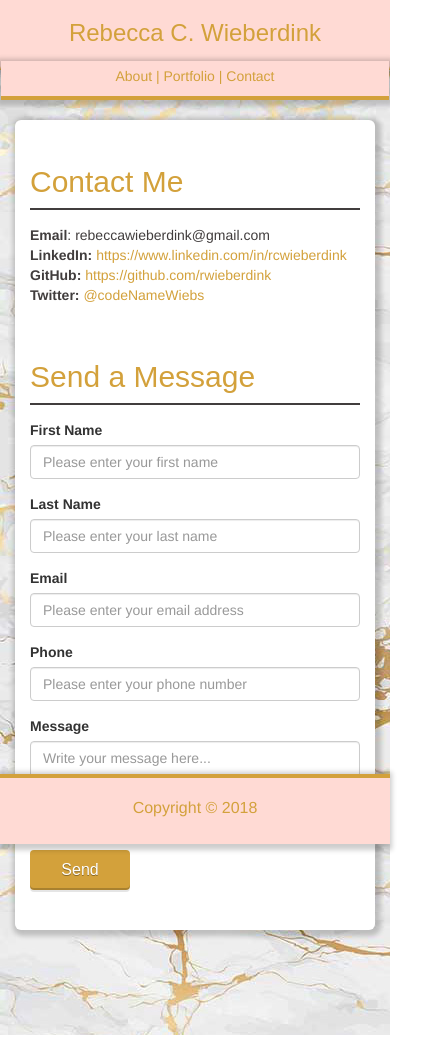
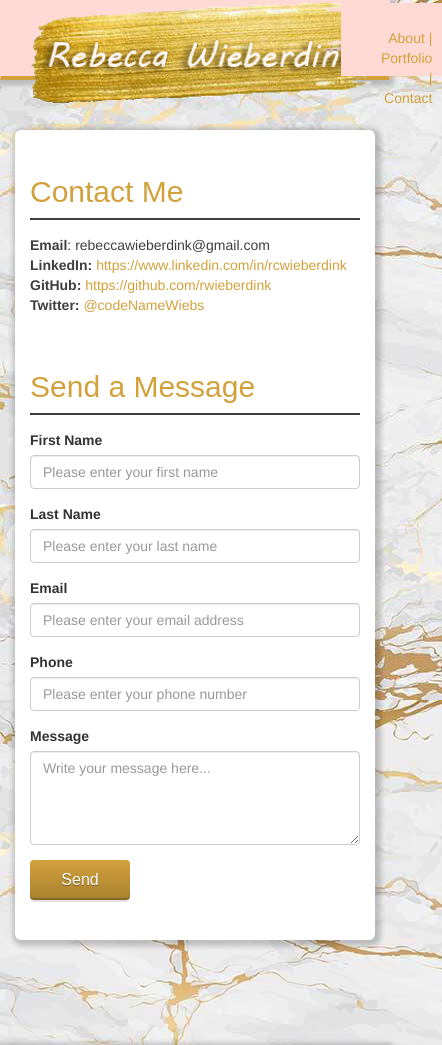
Before and after one commit to rebeccaui/bootstrap-portfolio, a plain HTML site: page contact.html in a window 390 px wide. Shown: the top 1045 px of the page, 442 px wide, since content can reach past the window. Drawn offline with nearby package versions, Linux system fonts and the light colour scheme; a script that the page names is missing.

Commit message:
new name-logo, pf footer needs work

```diff
--- a/assets/css/style.css
+++ b/assets/css/style.css
@@ -1,17 +1,23 @@
+/* Global Settings
+============================ */
+
+/* Backgrounds
+============================ */
 body {
     background: url("../images/goldmarble.jpg");
     /*margin: auto auto 80px auto;*/
 }
 
+/* NavBar
+============================ */
 .navbar {
     display: flex;
-    justify-content: space-between;
-    text-align: right;
-    padding: 0px 20px 0px 0px;
+    justify-content: stretch;
+    padding: 2px 20px 0px 0px;
     background-color: #FFDAD4;
     text-decoration: hidden;
     width: 100%;
-    height: 70px;
+    height: 80px;
     box-shadow: 0px 2px 5px 4px rgba(0, 0, 0, 0.2);
     border-bottom: 4px solid #D3A13B;
 }
@@ -27,14 +33,35 @@ body {
     font-family: Arial, Helvetica, sans-serif;
     font-size: 24px;
     height: 70px;
-    text-align: center;
-    padding: 15px 20px 5px 20px;
+    text-align: center; /*keeps .name-logo centered in div*/
     margin: 0 0 0 30px;
     min-width: 310px;
 
 }
 
+.name-logo {
+    height: 100px;
+    width: auto;
+}
+/*
+.logo-box {
+    align-content: center;
+    margin: auto;
+    display: block;
+    text-align: center;
+    vertical-align: middle;
+
+}
+
+.triforce-logo {
+    height: 40px;
+    width: auto;
+    text-align: center;
+
+}
+*/
 #navLinks {
+    text-align: right;
     text-decoration: hidden;
     width: 100%;
     font-family: ‘Arial’, ‘Helvetica’, Helvetica, sans-serif;
@@ -47,9 +74,28 @@ body {
     height: 20px;
 }
 
+a:link, a:visited, a:active {
+    color: #D3A13B;
+    text-decoration: none;
+}
+
+a:hover {
+    color: rgb(248, 172, 160);
+}
+
+a:focus {
+    text-decoration: hidden;
+    color: #a8802f;
+    text-decoration: wavy;
+
+}
+
+/* Footer
+============================ */
 .footer {
     text-align: center;
-    position: fixed;
+    /*position: fixed;*/
+    display: flex;
     bottom: 0;
     width: 100%;
     height: 70px;
@@ -66,7 +112,8 @@ body {
     font-family: ‘Arial’, ‘Helvetica Neue’, Helvetica, sans-serif;
 }
 
-
+/* Constants
+============================ */
 .middleSection {
     margin-bottom: 105px;
 }
@@ -92,6 +139,8 @@ body {
 */
 }
 
+/* About Me: CSS Grid w/ Clearfix Hack
+========================================= */
 .jumbotron > .img-self {
     height: 200px;
     margin: 0px 20px 20px 0px;
@@ -121,6 +170,8 @@ body {
     list-style: circle inside none;
 }
 
+/* Contact Form
+============================ */
 #contactList {
     color: #413d3d;
     font-size: 14px;
@@ -144,7 +195,7 @@ body {
     background-image: -o-linear-gradient(#D3A13B,#a8802f);
     filter: progid:DXImageTransform.Microsoft.gradient(startColorstr='#3c88cc',endColorstr='#a8802f',GradientType=0);
     -ms-filter: "progid:DXImageTransform.Microsoft.gradient(startColorstr='#3c88cc', endColorstr='#a8802f', GradientType=0)";
-    background-image: linear-gradient(#D3A13B,#D3A13B);
+    background-image: linear-gradient(#D3A13B,#a8802f);
     border: 0;
     cursor: pointer;
     color: #fff;
@@ -168,36 +219,18 @@ body {
     -webkit-box-shadow: 0 2px 0 0 rgba(0,0,0,0.1), inset 0 -2px 0 0 rgba(0,0,0,0.3), inset 0 12px 20px 2px #D3A13B;
     -moz-box-shadow: 0 2px 0 0 rgba(0,0,0,0.1), inset 0 -2px 0 0 rgba(0,0,0,0.3), inset 0 12px 20px 2px #D3A13B;
     box-shadow: 0 2px 0 0 rgba(0,0,0,0.1), inset 0 -2px 0 0 rgba(0,0,0,0.3), inset 0 12px 20px 2px #D3A13B;
+    color: rgb(253, 184, 174);
 }
 
 .btn-send:active {
     -webkit-box-shadow: inset 0 2px 0 0 rgba(0,0,0,0.2), inset 0 12px 20px 6px rgba(0,0,0,0.2), inset 0 0 2px 2px rgba(0,0,0,0.3);
     -moz-box-shadow: inset 0 2px 0 0 rgba(0,0,0,0.2), inset 0 12px 20px 6px rgba(0,0,0,0.2), inset 0 0 2px 2px rgba(0,0,0,0.3);
     box-shadow: inset 0 2px 0 0 rgba(0,0,0,0.2), inset 0 12px 20px 6px rgba(0,0,0,0.2), inset 0 0 2px 2px rgba(0,0,0,0.3);
+    color: rgba(255, 218, 212);
 }
 
-a:link, a:visited, a:active {
-    color: #D3A13B;
-    text-decoration: none;
-}
-
-a:hover {
-    color: rgb(248, 172, 160);
-}
-
-a:focus {
-    text-decoration: hidden;
-    color: #a8802f;
-    text-decoration: wavy;
-
-}
-
-.clearfix::after {
-    content: "";
-    display: block;
-    clear: both;
-}
-
+/* Portfolio
+============================ */
 #portfolioRow {
     height: auto;
     display: flex;
@@ -232,12 +265,6 @@ a:focus {
     */
     /*display: block;*/
    /* backface-visibility: hidden;*/
-}
-
-.clearfix::after {
-    content: "";
-    display: block;
-    clear: both;
 }
 
 .label {
@@ -278,41 +305,21 @@ a:focus {
 }
 
 
+.clearfix::after {
+    content: "";
+    display: block;
+    clear: both;
+}
+
+/* Media Queries
+============================ */
 @media all and (max-width: 820px) {
-    .navbar {
-        display: flex;
-        flex-wrap: wrap;
-        padding: 0 0;
 
-    }
-    .navbar #space {
-        display: none;
-    }
-    .navbar > div {
-        flex: 1 1 100%;
-    }
-    .navbar #nameBox {
-        height: 60px;
-        margin: 0 0;
-    }
-    .navbar #navLinks {
-        text-align: center;
-        justify-content: center;
-        padding: 5px 0 0 0;
-        border: none;
-        margin: 0 0;
-        box-shadow: 0px 2px 5px 4px rgba(0, 0, 0, 0.2);
-        border-bottom: 4px solid #D3A13B;
-    }
-    #navList {
-        text-align: center;
-        padding: 0 0;
-    }
     .jumbotron {
         margin: 30px 0 0 0;
     }
     .clearfix::after {
-        content: "";
+        content: " ";
         display: block;
         clear: both;
     }
@@ -332,7 +339,7 @@ a:focus {
         padding: 25px 0 90px 0;
     }
     .clearfix::after {
-        content: "";
+        content: " ";
         display: block;
         clear: both;
     }
--- a/contact.html
+++ b/contact.html
@@ -14,17 +14,20 @@
 </head>
 <body>
 
-        <nav class="container navbar navbar-expand-lg justify-content-end">
-            <div class="col-md-4" id="nameBox">
-                Rebecca C. Wieberdink
-            </div>
-            <div class="col-md-4" id="space">
+        <nav class="container navbar navbar-expand-lg justify-content-end clearfix">
+            <div class="nav-box clearfix" id="nameBox">
+                    <img class="name-logo" src="assets/images/name-logo-crop.png">
+                </div>
+            <div class="nav-box clearfix" id="logo-box">
+                <!--<img class="triforce-logo" src="assets/images/triforce.png">-->
             </div>
             <!--Navigation-->
-            <div class="col-md-4" id="navLinks">
+            <div class="nav-box clearfix" id="navLinks">
                 <ul id="navList">
-                    <a class="nav-link" href="index.html">About | </a>
-                    <a class="nav-link" href="portfolio.html">Portfolio | </a>
+                    <a class="nav-link" href="index.html">About</a>
+                        <span class="separator"> | </span>
+                    <a class="nav-link" href="portfolio.html">Portfolio</a>
+                        <span class="separator"> | </span>
                     <a class="nav-link" href="contact.html">Contact</a>
                 </ul>
             </div>
```
Also changed, not shown: index.html (+7 -7 lines), portfolio.html (+12 -9 lines), assets/images/goldpaint.jpg (added), assets/images/goldpaint.png (added), assets/images/name-logo-crop.png (added), assets/images/name-logo.png (added).
